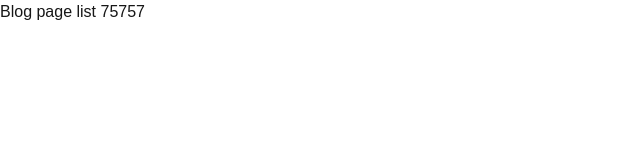
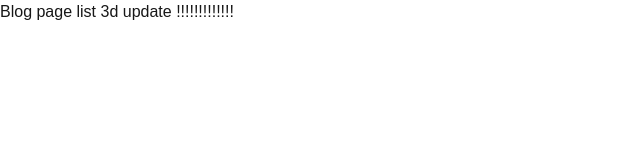
Before and after one commit to upiter-2005/ci-cd-project, a Next.js app: page /blog in a window 1280 px wide. Shown: the top 160 px of the page, without its empty margins (0-640 px from the left). Built offline with nearby package versions, Linux system fonts and the light colour scheme.

Commit message:
3d commit

```diff
--- a/app/blog/page.tsx
+++ b/app/blog/page.tsx
@@ -1,3 +1,3 @@
 export default function Blog(){
-  return(<h2>Blog page list 75757</h2>)
+  return(<h2>Blog page list 3d update !!!!!!!!!!!!!</h2>)
 }
```
